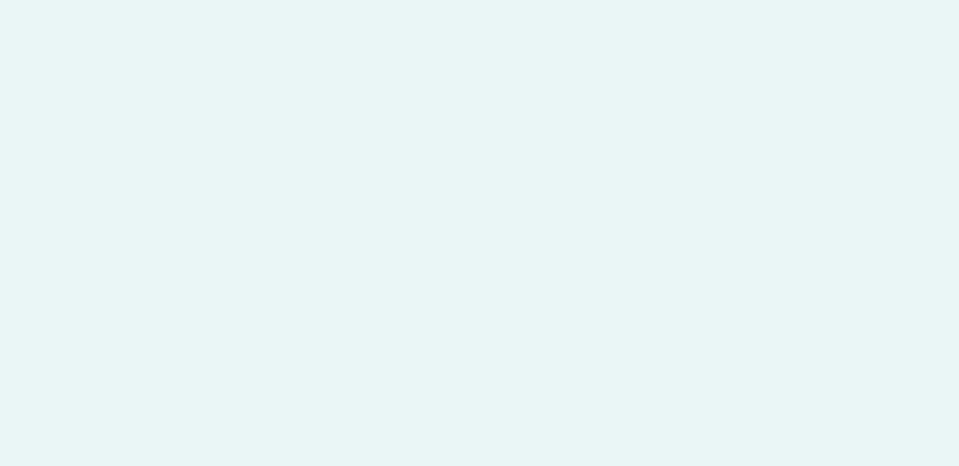
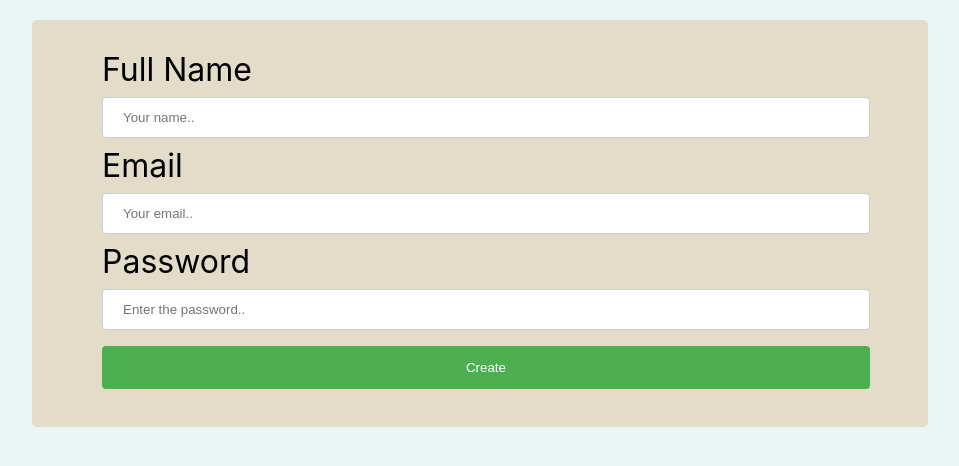
Before and after one commit to codewhen/postag_manager_frontend, a React (Create React App) app: page /admin/user/new in a window 1280 px wide. Before the commit this address had no page. Shown: the top 466 px of the page, without its empty margins (160-1119 px from the left). Built offline with nearby package versions, Linux system fonts and the light colour scheme.

Commit message:
added user create form

```diff
--- a/src/App.js
+++ b/src/App.js
@@ -10,6 +10,7 @@ import AdminUserList from "./features/admin_user_list/AdminUserList";
 import AdminDoc from "./features/admin_doc/AdminDoc";
 import AdminTaggedDoc from "./features/admin_tagged_doc/AdminTaggedDoc";
 import AdminDocList from "./features/admin_doc_list/AdminDocList";
+import AdminUserCreate from "./features/admin_user_create/AdminUserCreate";
 
 function App() {
   return (
@@ -21,6 +22,7 @@ function App() {
         <Route path="/result" element={<Output />} />
         <Route path="/admin" element={<AdminDashboard />} />
         <Route path="/admin/user" element={<AdminUserList />} />
+        <Route path="/admin/user/new" element={<AdminUserCreate />} />
         <Route path="/admin/doc" element={<AdminDoc />} />
         <Route path="/admin/tagged/:id" element={<AdminTaggedDoc />} />
         <Route path="/admin/tagged" element={<AdminDocList />} />
--- /dev/null
+++ b/src/features/admin_user_create/AdminUserCreate.js
@@ -0,0 +1,88 @@
+import axios from "axios";
+import React, { useRef } from "react";
+import toast from "react-hot-toast";
+import { useNavigate } from "react-router-dom";
+import { baseUrl } from "../../core/config/config";
+import styles from "./AdminUserCreate.module.css";
+
+export default function AdminUserCreate() {
+  const formRef = useRef();
+  const navigate = useNavigate();
+  const onCreate = async (e) => {
+    try {
+      e.preventDefault();
+      const name = formRef.current[0].value;
+      const email = formRef.current[1].value;
+      const password = formRef.current[2].value;
+      const response = await axios.post(
+        `${baseUrl}auth/signup`,
+        {
+          name: name,
+          email: email,
+          password: password,
+        },
+        {
+          headers: {
+            "Content-Type": "application/json",
+            Accept: "application/json",
+          },
+        }
+      );
+      console.log(response);
+      if (response.status !== 200 && response.data.message) {
+        toast.error(response.data.message);
+        return;
+      }
+      toast.success(`Successfully created new user`);
+      navigate("../admin");
+    } catch (err) {
+      console.log(err);
+    }
+  };
+  return (
+    <section className={styles["contact-form"]}>
+      <div className={styles["div-form"]}>
+        <form ref={formRef} onSubmit={onCreate}>
+          <label className={styles.label} htmlFor="fname">
+            Full Name
+          </label>
+          <input
+            className={styles.input}
+            type="text"
+            id="fname"
+            placeholder="Your name.."
+          />
+
+          <label className={styles.label} htmlFor="lname">
+            Email
+          </label>
+          <input
+            className={styles.input}
+            type="email"
+            id="email"
+            placeholder="Your email.."
+          />
+
+          <label className={styles.label} htmlFor="contact">
+            Password
+          </label>
+          <input
+            type="password"
+            id="password"
+            className={styles.input}
+            placeholder="Enter the password.."
+          />
+
+          <button
+            className={`${styles["form-button"]} ${styles.submit}`}
+            type="submit"
+            name="button"
+            value="Submit"
+          >
+            Create
+          </button>
+        </form>
+      </div>
+    </section>
+  );
+}
--- /dev/null
+++ b/src/features/admin_user_create/AdminUserCreate.module.css
@@ -0,0 +1,47 @@
+.contact-form {
+  padding: 20px 0px 20px 0;
+}
+
+.input {
+  width: 60vw;
+  padding: 12px 20px;
+  margin: 8px 0;
+  display: inline-block;
+  border: 1px solid #ccc;
+  border-radius: 4px;
+  box-sizing: border-box;
+}
+
+.label {
+  width: 60vw;
+  font-size: 2rem;
+}
+
+.form-button {
+  width: 60vw;
+  background-color: #4caf50;
+  color: white;
+  padding: 14px 20px;
+  margin: 8px 0;
+  border: none;
+  border-radius: 4px;
+  cursor: pointer;
+}
+
+.submit:hover {
+  background-color: #45a049;
+}
+
+.div-form {
+  border-radius: 5px;
+  padding: 30px 70px;
+  width: 70vw;
+  margin: auto;
+  background-color: #e2dcc8;
+}
+
+@media (max-width: 450px) {
+  .div-form {
+    padding: 20px;
+  }
+}
```
